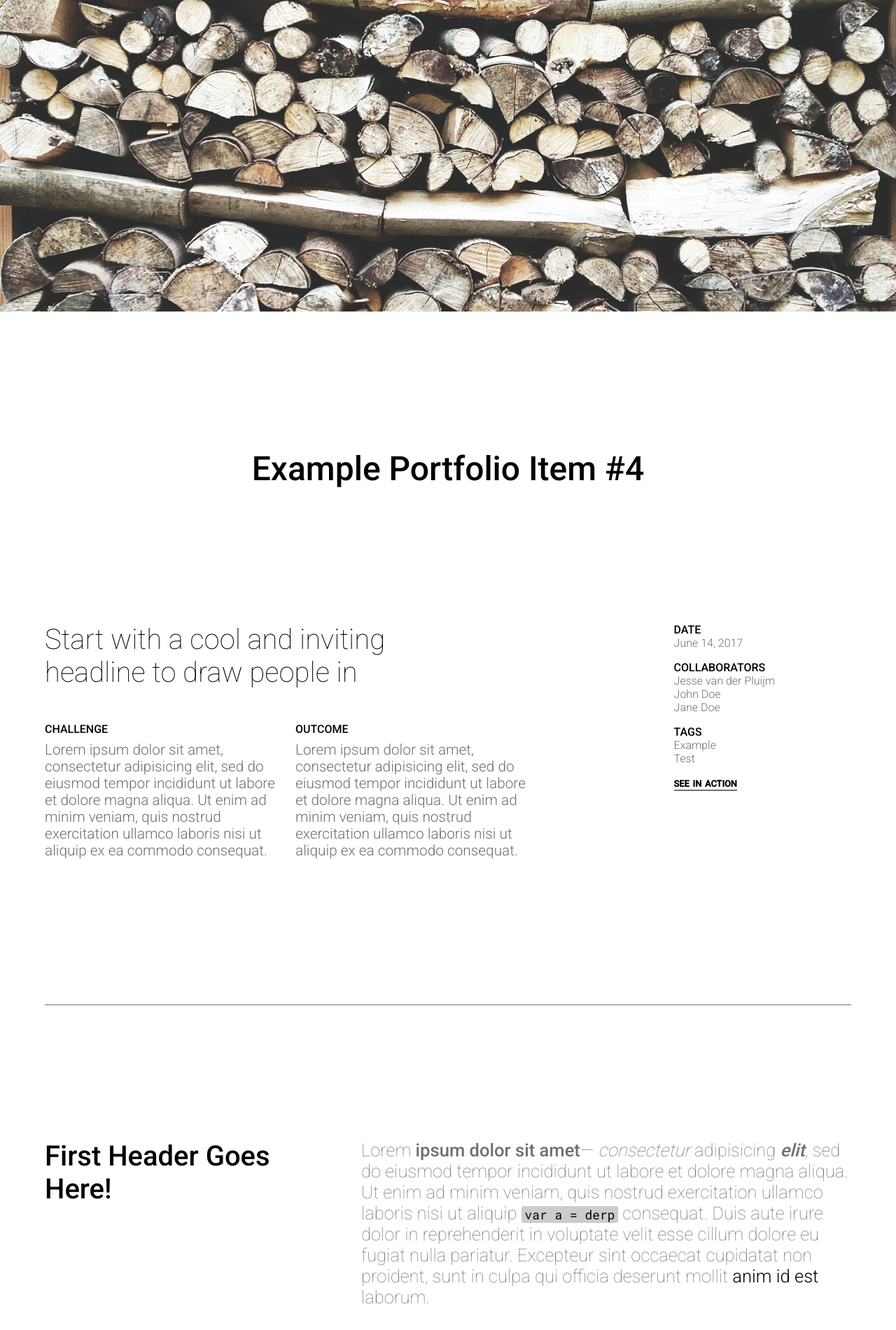
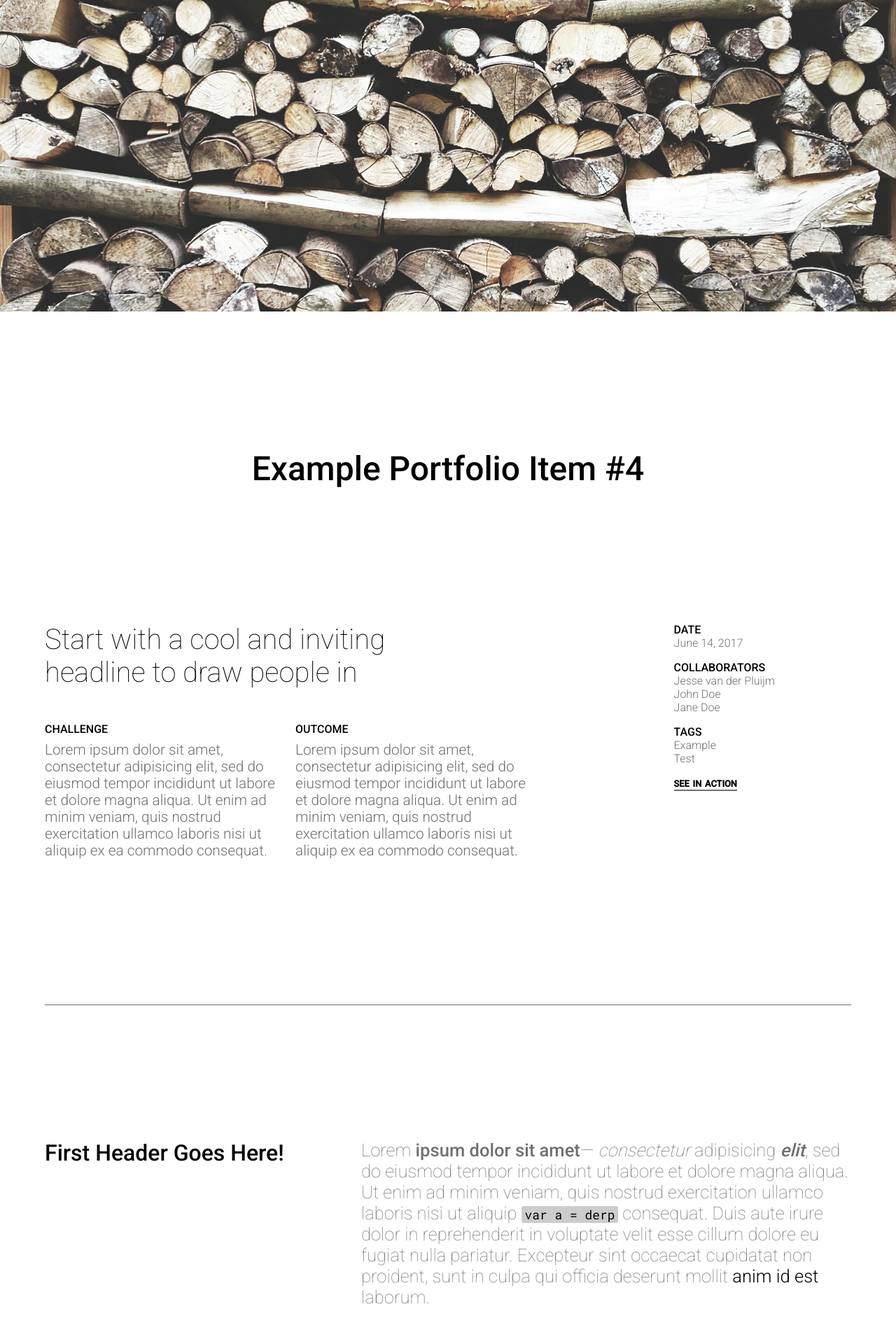
Before and after one commit to jessevdp/jessevdp.github.io, a Jekyll site: the page built from _posts/2017-06-14-example-4.md, in a window 1280 px wide. Shown: the part 407-2307 px from the top of the page at 70% size. Built offline with Jekyll 4.4.1, drawn with Linux system fonts in a browser that asks for light colours; grey boxes are pictures that could not be loaded.

Commit message:
Tone down headers inside portfolio
They seemed a little bit over the top

```diff
--- a/_sass/portfolio/content.sass
+++ b/_sass/portfolio/content.sass
@@ -47,7 +47,6 @@
       flex-wrap: nowrap
       .header
         width: 350px
-        font-size: 2.5rem
         font-weight: 500
       .text
         width: auto
```
